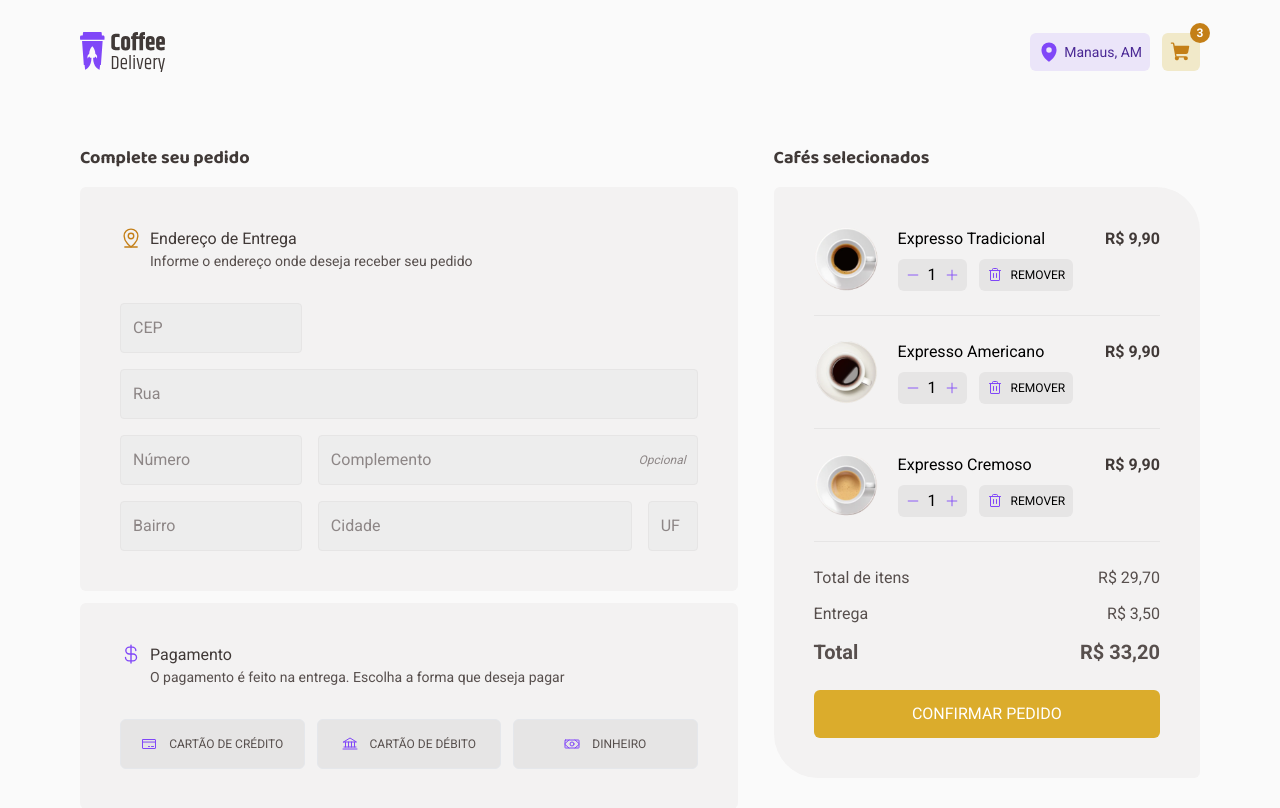
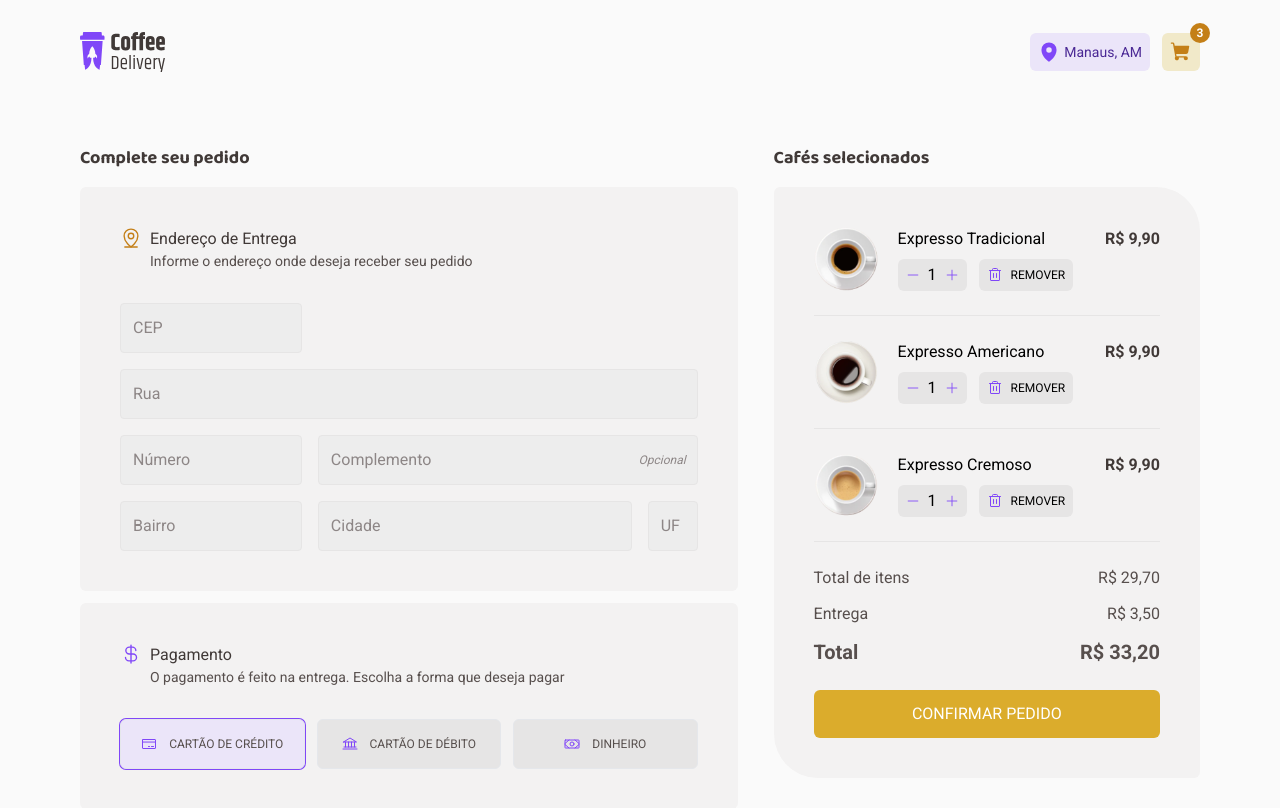
Before and after one commit to angelo-filho/coffe-delivery, a React (Vite) app: page /cart in a window 1280 px wide. Shown: the top 808 px of the page. Built offline with nearby package versions, Linux system fonts and the light colour scheme.

Commit message:
feat: add active state style to payment methods

```diff
--- a/package.json
+++ b/package.json
@@ -9,6 +9,7 @@
     "preview": "vite preview"
   },
   "dependencies": {
+    "@radix-ui/react-toggle-group": "^1.0.2",
     "phosphor-react": "^1.4.1",
     "react": "^18.2.0",
     "react-dom": "^18.2.0",
--- a/src/pages/Cart/components/BuyInfos.tsx
+++ b/src/pages/Cart/components/BuyInfos.tsx
@@ -5,6 +5,9 @@ import {
   Bank,
   Money,
 } from "phosphor-react";
+
+import * as ToggleGroup from "@radix-ui/react-toggle-group";
+
 import { Input } from "./Input";
 
 export function BuyInfos() {
@@ -63,29 +66,33 @@ export function BuyInfos() {
           </div>
         </div>
 
-        <div className="grid md:grid-cols-3 gap-3">
-          <button
-            type="button"
-            className="p-4 flex items-center justify-center gap-3 text-xs text-base-600 bg-base-300 border rounded-md transition-colors hover:bg-base-400 active:bg-purple-100 active:ring-1 active:ring-purple-400"
+        <ToggleGroup.Root
+          type="single"
+          defaultValue="credit"
+          className="grid md:grid-cols-3 gap-3"
+        >
+          <ToggleGroup.Item
+            value="credit"
+            className="p-4 flex items-center justify-center gap-3 text-xs text-base-600 bg-base-300 border rounded-md transition-colors hover:bg-base-400 data-[state='on']:bg-purple-100 data-[state='on']:ring-1 data-[state='on']:ring-purple-400"
           >
             <CreditCard size={16} className="text-purple-400" />
             CARTÃO DE CRÉDITO
-          </button>
-          <button
-            type="button"
-            className="p-4 flex items-center justify-center gap-3 text-xs text-base-600 bg-base-300 border rounded-md transition-colors hover:bg-base-400 active:bg-purple-100 active:ring-1 active:ring-purple-400"
+          </ToggleGroup.Item>
+          <ToggleGroup.Item
+            value="debit"
+            className="p-4 flex items-center justify-center gap-3 text-xs text-base-600 bg-base-300 border rounded-md transition-colors hover:bg-base-400 data-[state='on']:bg-purple-100 data-[state='on']:ring-1 data-[state='on']:ring-purple-400"
           >
             <Bank size={16} className="text-purple-400" />
             CARTÃO DE DÉBITO
-          </button>
-          <button
-            type="button"
-            className="p-4 flex items-center justify-center gap-3 text-xs text-base-600 bg-base-300 border rounded-md transition-colors hover:bg-base-400 active:bg-purple-100 active:ring-1 active:ring-purple-400"
+          </ToggleGroup.Item>
+          <ToggleGroup.Item
+            value="money"
+            className="p-4 flex items-center justify-center gap-3 text-xs text-base-600 bg-base-300 border rounded-md transition-colors hover:bg-base-400 data-[state='on']:bg-purple-100 data-[state='on']:ring-1 data-[state='on']:ring-purple-400"
           >
             <Money size={16} className="text-purple-400" />
             DINHEIRO
-          </button>
-        </div>
+          </ToggleGroup.Item>
+        </ToggleGroup.Root>
       </div>
     </section>
   );
```
Also changed, not shown: 1 other file (tests, documents, lock files or other folders).
